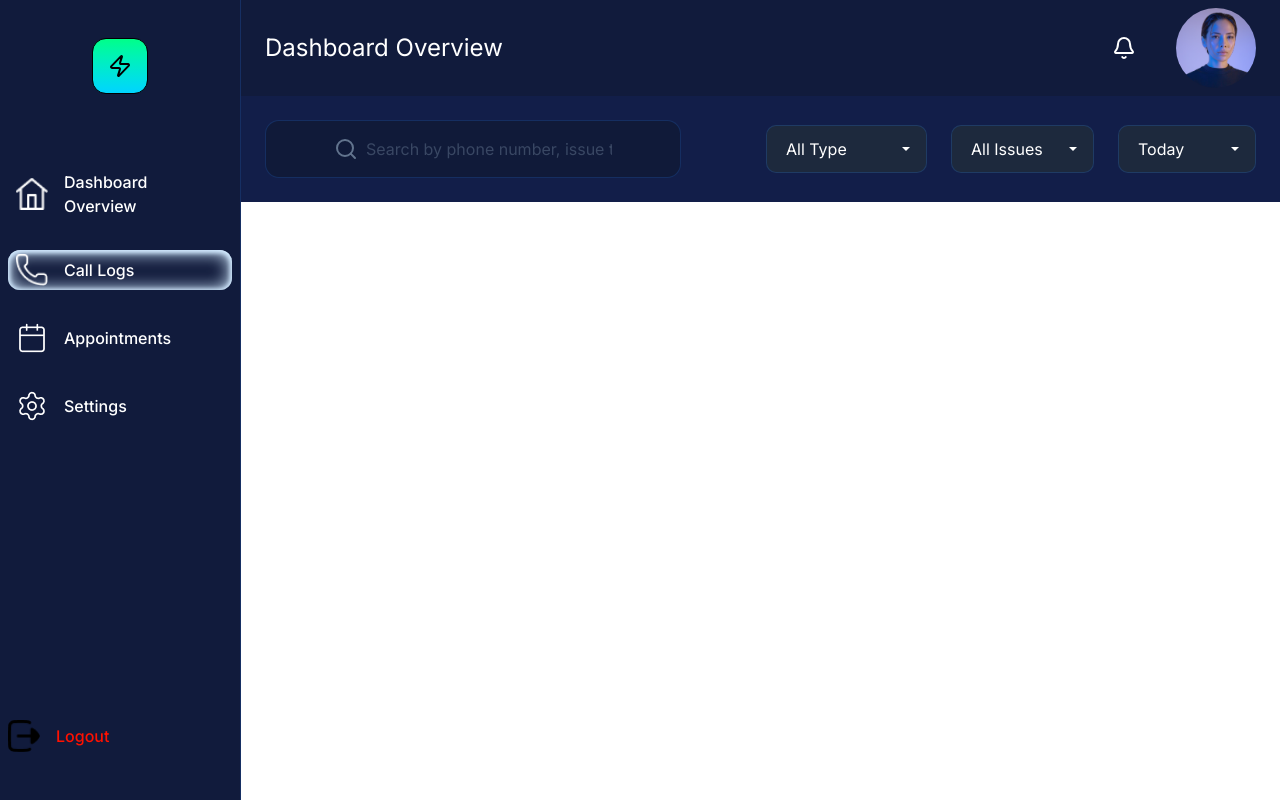
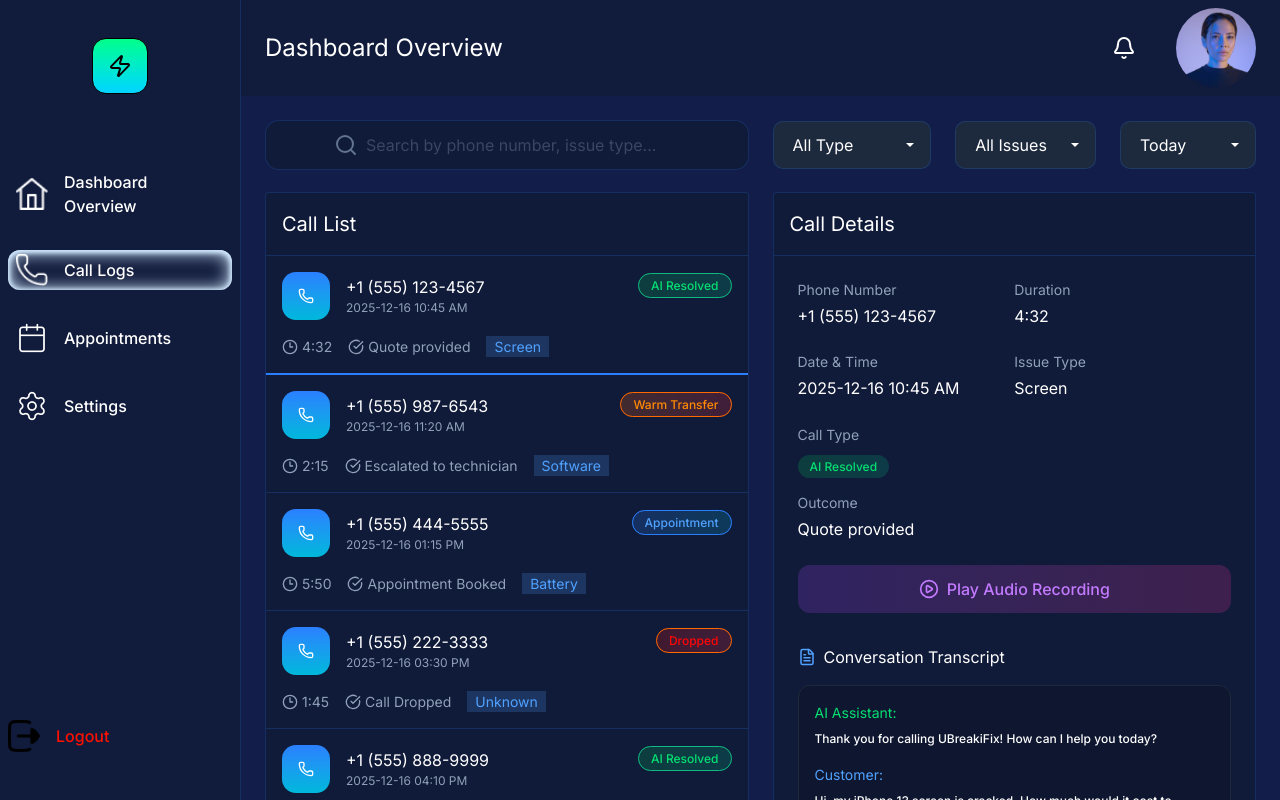
Before and after one commit to MRP-rakib/task, a Next.js app: page /call in a window 1280 px wide. Shown: the top 800 px of the page. Built offline with nearby package versions, Linux system fonts and the light colour scheme.

Commit message:
call page done

```diff
--- a/app/call/page.tsx
+++ b/app/call/page.tsx
@@ -1,26 +1,65 @@
-import FilterBtn from '@/components/utils/btn/FilterBtn'
-import { Search } from 'lucide-react'
-import React from 'react'
-
-function page() {
+'use client'
+import CallDetails from '@/components/callLogs/CallDetails'
+import CallList from '@/components/callLogs/CallList'
+import { callinfoType } from '@/components/types/callInfoType';
+import { useState } from 'react';
+const callInfo = [
+  {
+    id: 1,
+    phoneNumber: "+1 (555) 123-4567",
+    duration: "4:32",
+    dateTime: "2025-12-16 10:45 AM",
+    issueType: "Screen",
+    callType: "AI Resolved",
+    outcome: "Quote provided"
+  },
+  {
+    id: 2,
+    phoneNumber: "+1 (555) 987-6543",
+    duration: "2:15",
+    dateTime: "2025-12-16 11:20 AM",
+    issueType: "Software",
+    callType: "Warm Transfer",
+    outcome: "Escalated to technician"
+  },
+  {
+    id: 3,
+    phoneNumber: "+1 (555) 444-5555",
+    duration: "5:50",
+    dateTime: "2025-12-16 01:15 PM",
+    issueType: "Battery",
+    callType: "Appointment",
+    outcome: "Appointment Booked"
+  },
+  {
+    id: 4,
+    phoneNumber: "+1 (555) 222-3333",
+    duration: "1:45",
+    dateTime: "2025-12-16 03:30 PM",
+    issueType: "Unknown",
+    callType: "Dropped",
+    outcome: "Call Dropped"
+  },
+  {
+    id: 5,
+    phoneNumber: "+1 (555) 888-9999",
+    duration: "3:10",
+    dateTime: "2025-12-16 04:10 PM",
+    issueType: "Screen",
+    callType: "AI Resolved",
+    outcome: "Quote Provided"
+  }
+];
+function Call() {
+  const [selectCall,setSelectCall] = useState<callinfoType>(callInfo[0])
   return (
     <div className='bg-[#121E49] px-6'>
-      <div className=' flex items-center justify-between gap-21.25 py-6'>
-        <div className='w-full flex items-center gap-2 flex-1 border  bg-[rgba(15,23,43,0.5)]  rounded-[14px] py-4 px-17 border-[rgba(43,128,255,0.2)]'>
-          <span className=''>
-            <Search color='#62748E'/>
-          </span>
-         <input type="text" placeholder='Search by phone number, issue type...'  className='text-[#62748E] w-full outline-0'/>
-        </div>
-        <div className=' flex items-center gap-6'>
-          <FilterBtn option1='All Type' option2='Second Type' option3='Third Type'/>
-          <FilterBtn option1='All Issues' option2='All Issues2' option3='All Issues3'/>
-          <FilterBtn option1='Today' option2='Tomorrow' option3='Yesterday'/>
-        </div>
+      <div className='grid grid-cols-1 lg:grid-cols-2 gap-6 pt-6 items-start'>
+        <CallList callinfo ={callInfo} onSelect = {(call=>setSelectCall(call))} activeId={selectCall.id}/>
+        <CallDetails selectCall ={selectCall}/>
       </div>
-
       </div>
   )
 }
 
-export default page
+export default Call
--- /dev/null
+++ b/components/callLogs/CallDetails.tsx
@@ -0,0 +1,102 @@
+import React from 'react'
+import FilterBtn from '../utils/btn/FilterBtn'
+import { FileText, PlayCircle } from 'lucide-react'
+import { callinfoType } from '../types/callInfoType';
+  interface selectCallType{
+    selectCall:callinfoType
+  }
+function CallDetails({selectCall}:selectCallType) {
+   const callTypeStyles: Record<string, string> = {
+    'AI Resolved': 'bg-linear-to-r from-[rgba(0,201,80,0.2)] to-[rgba(0,188,125,0.2)] text-[#05DF72] border-[#10B981]',
+    'Warm Transfer': 'bg-linear-to-r from-[rgba(255,105,0,0.2)] to-[rgba(251,44,54,0.2)] text-[#FF8904] border-[#FF6900]',
+    'Appointment': 'bg-linear-to-r from-[rgba(43,127,255,0.2)] to-[rgba(0,184,219,0.2)] text-[#51A2FF] border-[#2B7FFF]',
+    'Dropped': 'bg-linear-to-r from-[rgba(255,21,0,0.2)] to-[rgba(251,44,54,0.2)] text-[#FF0404] border-[#FF6900]',
+  }
+  return (
+    <div className=' w-full flex flex-col gap-5.5'>
+      <div className=' flex items-center h-12.5 justify-end gap-6'>
+          <FilterBtn option1='All Type' option2='Second Type' option3='Third Type'/>
+          <FilterBtn option1='All Issues' option2='All Issues2' option3='All Issues3'/>
+          <FilterBtn option1='Today' option2='Tomorrow' option3='Yesterday'/>
+        </div>
+
+      <div className='bg-[rgba(15,23,43,0.5)] border  border-[rgba(43,128,255,0.2)] rounded'>
+       <div className='p-4 border-b border-[rgba(43,128,255,0.2)]'>
+         <h5 className='text-white text-[18px] lg:text-[20px]'>Call Details</h5>
+       </div>
+       <div className="p-6 flex flex-col gap-6">
+        <div className="grid grid-cols-2 gap-y-6 text-sm">
+          <div>
+            <p className="text-[#90A1B9] text-[14px] mb-1">Phone Number</p>
+            <p className="text-white text-base">{selectCall.phoneNumber}</p>
+          </div>
+          <div>
+            <p className="text-[#90A1B9] text-[14px] mb-1">Duration</p>
+            <p className="text-white text-base">{selectCall.duration}</p>
+          </div>
+          <div>
+            <p className="text-[#90A1B9] text-[14px] mb-1">Date & Time</p>
+            <p className="text-white text-base">{selectCall.dateTime}</p>
+          </div>
+          <div>
+            <p className="text-[#90A1B9] text-[14px] mb-1">Issue Type</p>
+            <p className="text-white text-base">{selectCall.issueType}</p>
+          </div>
+        </div>
+        <div className="space-y-4">
+          <div>
+            <p className="text-[#90A1B9] text-[14px] mb-2">Call Type</p>
+            <span className={`${callTypeStyles[selectCall.callType]||'bg-gray-800'} px-3 py-1 rounded-full text-xs font-medium`}>
+              {selectCall.callType}
+            </span>
+          </div>
+          <div>
+            <p className="text-[#90A1B9] text-sm mb-1">Outcome</p>
+            <p className="text-white text-base">{selectCall.outcome}</p>
+          </div>
+        </div>
+        <button className="w-full cursor-pointer flex items-center justify-center gap-2 py-3 bg-linear-to-r from-[rgba(172,70,255,0.2)] to-[rgba(246,51,155,0.2)] hover:opacity-90 transition rounded-xl text-[#C27AFF] font-medium">
+          <PlayCircle size={20} className="text-[#C27AFF]" />
+          Play Audio Recording
+        </button>
+        <div className="mt-2">
+          <div className="flex items-center gap-2 text-white mb-4">
+            <FileText size={18} className="text-[#51A2FF]" />
+            <h3 className="text-base">Conversation Transcript</h3>
+          </div>
+
+          <div className="bg-[rgba(15,23,42,0.6)] border border-gray-800 rounded-xl p-4 space-y-4 text-[14px] leading-relaxed">
+            <div>
+              <p className="text-[#05DF72] text-[14px] mb-1">AI Assistant:</p>
+              <p className="text-white text-[12px] font-medium">Thank you for calling UBreakiFix! How can I help you today?</p>
+            </div>
+            <div>
+              <p className="text-[#51A2FF] text-[14px] mb-1">Customer:</p>
+              <p className="text-white text-[12px] font-medium">Hi, my iPhone 13 screen is cracked. How much would it cost to repair?</p>
+            </div>
+            <div>
+              <p className="text-[#05DF72] text-[14px] mb-1">AI Assistant:</p>
+              <p className="text-white text-[12px] font-medium">
+                I can help you with that! For an iPhone 13 screen repair, our price is $199.
+                This includes parts, labor, and comes with a 90-day warranty.
+              </p>
+            </div>
+             <div>
+              <p className="text-[#51A2FF] text-[14px] mb-1">Customer:</p>
+              <p className="text-white text-[12px] font-medium">Yes, please! When are you available?</p>
+            </div>
+            <div>
+              <p className="text-[#05DF72] text-[14px] mb-1">AI Assistant:</p>
+              <p className="text-white text-[12px] font-medium">
+                Great! I have availability today at 2:00 PM or tomorrow at 10:00 AM. Which works better for you?
+              </p>
+            </div>
+          </div>
+        </div>
+      </div>
+      </div>
+    </div>
+  )
+}
+
+export default CallDetails
--- a/components/callLogs/callList.tsx
+++ b/components/callLogs/callList.tsx
@@ -0,0 +1,67 @@
+import { CircleCheckBig, Clock3, Phone, Search } from 'lucide-react'
+import { callinfoType } from '../types/callInfoType'
+interface callListTYpe{
+callinfo:callinfoType[]
+onSelect: (call: callinfoType) => void;
+activeId:number
+}
+function callList({callinfo,onSelect,activeId}:callListTYpe) {
+  const callTypeStyles: Record<string, string> = {
+    'AI Resolved': 'bg-linear-to-r from-[rgba(0,201,80,0.2)] to-[rgba(0,188,125,0.2)] text-[#05DF72] border-[#10B981]',
+    'Warm Transfer': 'bg-linear-to-r from-[rgba(255,105,0,0.2)] to-[rgba(251,44,54,0.2)] text-[#FF8904] border-[#FF6900]',
+    'Appointment': 'bg-linear-to-r from-[rgba(43,127,255,0.2)] to-[rgba(0,184,219,0.2)] text-[#51A2FF] border-[#2B7FFF]',
+    'Dropped': 'bg-linear-to-r from-[rgba(255,21,0,0.2)] to-[rgba(251,44,54,0.2)] text-[#FF0404] border-[#FF6900]',
+  }
+  return (
+    <div className='w-full flex flex-col gap-5.5 '>
+      <div className='w-full flex items-center gap-2 border  bg-[rgba(15,23,43,0.5)]  rounded-[14px] h-12.5 px-17 border-[rgba(43,128,255,0.2)]'>
+        <span className=''>
+          <Search color='#62748E' />
+        </span>
+        <input type="text" placeholder='Search by phone number, issue type...' className='text-[#62748E] w-full outline-0' />
+      </div>
+      <div className='bg-[rgba(15,23,43,0.5)] border border-[rgba(43,128,255,0.2)]  rounded'>
+        <div className='p-4 border-b border-[rgba(43,128,255,0.2)] '>
+          <h5 className='text-white text-[18px] lg:text-[20px]'>Call List</h5>
+        </div>
+        <div className={` divide-y divide-[rgba(43,128,255,0.2)]`}>
+          {callinfo.map(c=>(
+            <div onClick={()=>onSelect(c)} key={c.id} className={`${activeId===c.id&&'border-b-2 border-[#2B7FFF]'} p-4 flex items-start justify-between cursor-pointer`}>
+
+            <div>
+              <div className='flex flex-col md:flex-row items-center gap-4'>
+                <span className={`w-8 h-8 md:w-12 md:h-12 flex items-center justify-center text-[#FFFFFF] rounded-[14px] bg-linear-to-b from-[#2B7FFF] to-[#00B8DB]`}>
+                  <Phone  size={16}/>
+                </span>
+                <div>
+                  <h6 className='text-white text-[14px] lg:text-base'>{c.phoneNumber}</h6>
+                  <p className='text-[#90A1B9] text-[12px] text-wrap'>{c.dateTime}</p>
+                </div>
+              </div>
+              <div className=' flex flex-col md:flex-row lg:items-center text-[#90A1B9] gap-4 pt-4'>
+                <span className='flex items-center text-[14px] gap-1'>
+                  <Clock3 size={16} />
+                  {c.duration}
+                </span>
+                <span className='flex items-center text-[14px] gap-1'>
+                  <CircleCheckBig size={16} />
+                  {c.outcome}
+                </span>
+                <span className='px-2 bg-[rgba(81,162,255,0.2)] text-[#51A2FF] text-[14px]'>{c.issueType}</span>
+              </div>
+            </div>
+            <div>
+              <span className={`${callTypeStyles[c.callType]||'bg-gray-800'}  border  px-3 py-1 rounded-full text-xs font-medium`}>
+              {c.callType}
+            </span>
+            </div>
+
+          </div>
+          ))}
+        </div>
+      </div>
+    </div>
+  )
+}
+
+export default callList
--- a/components/dashboard/RecentActivity.tsx
+++ b/components/dashboard/RecentActivity.tsx
@@ -3,7 +3,7 @@ const activities = [
     {
         id: 1,
         text: "AI booked appointment for iPhone 13 screen repair",
-        timestamp: '2 min ago', // ২ মিনিট আগে
+        timestamp: '2 min ago',
         status: "success",
     },
     {
--- /dev/null
+++ b/components/types/callInfoType.ts
@@ -0,0 +1,9 @@
+export interface callinfoType{
+    id: number;
+  phoneNumber: string;
+  duration: string;
+  dateTime: string;
+  issueType: string;
+  callType: string
+  outcome: string;
+}
```
